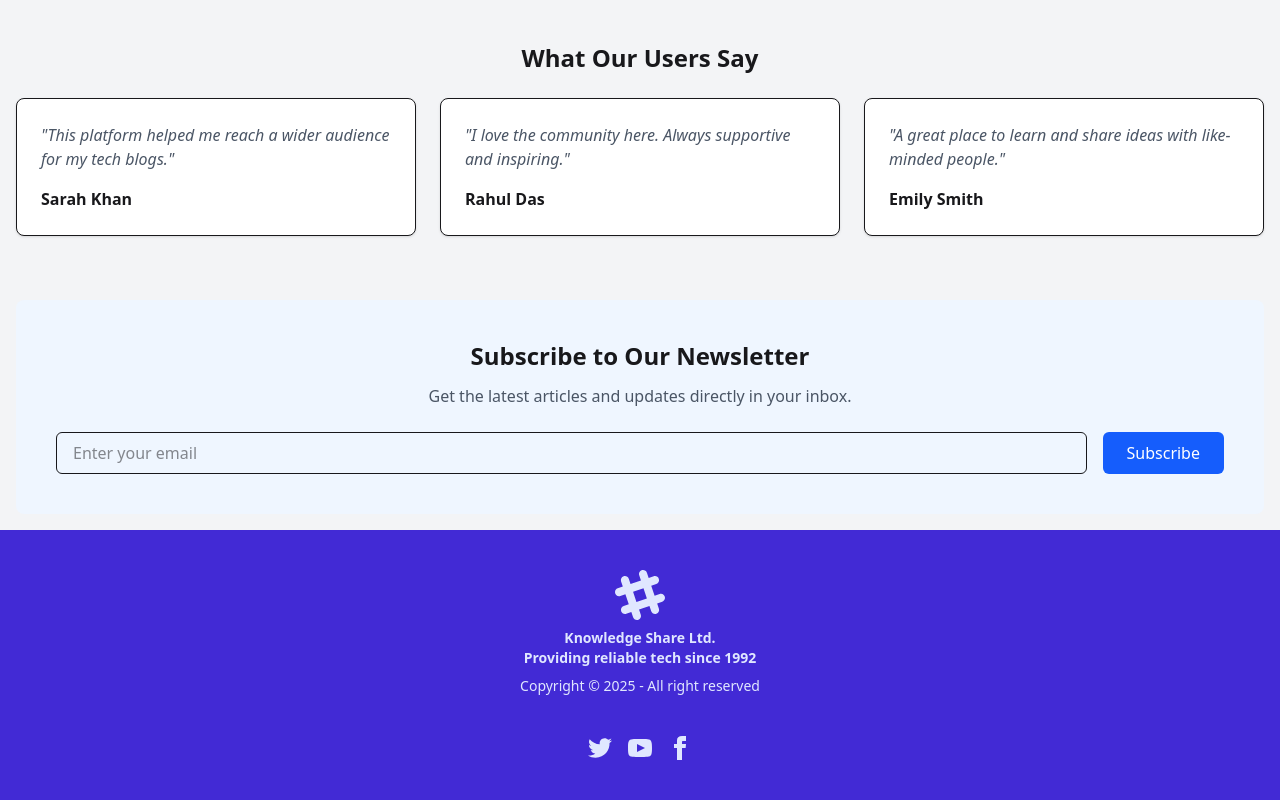
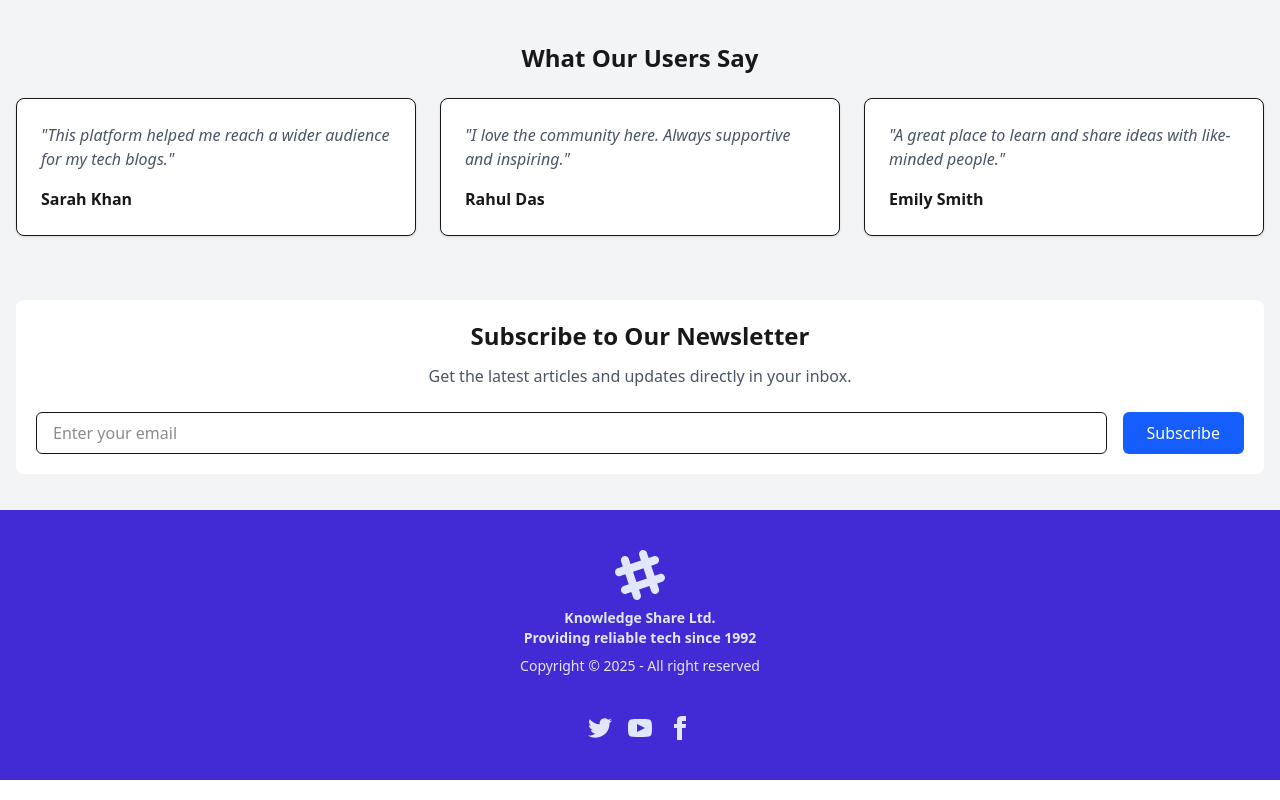
Before and after one commit to Souad5/Knowledge-Share, a React (Vite) app in the folder Client/: page / in a window 1280 px wide. Shown: the part 1327-2127 px from the top of the page. Built offline with nearby package versions, Linux system fonts and the light colour scheme; no server answers.

Commit message:
home page design

```diff
--- a/Client/src/Components/Home.jsx
+++ b/Client/src/Components/Home.jsx
@@ -216,7 +216,7 @@ const Home = () => {
       </section>
 
       {/* Testimonials */}
-      <section>
+      <section >
         <h2 className="text-2xl font-semibold mb-6 text-center">
           What Our Users Say
         </h2>
@@ -256,7 +256,7 @@ const Home = () => {
         initial="hidden"
         whileInView="show"
         viewport={{ once: true }}
-        className="bg-blue-50 p-10 rounded-lg text-center"
+        className="bg-white p-5 rounded-lg text-center mb-5"
       >
         <h2 className="text-2xl font-bold mb-3">Subscribe to Our Newsletter</h2>
         <p className="text-gray-600 mb-6">
--- a/Client/src/Components/Navbar.jsx
+++ b/Client/src/Components/Navbar.jsx
@@ -43,7 +43,7 @@ const Navbar = () => {
             ) : (
               <div className="dropdown dropdown-end">
                 <label tabIndex={0} className="btn btn-ghost btn-circle avatar">
-                  <div className="w-10 rounded-full">
+                  <div className={`w-10 rounded-full `}>
                     <img src={user.photoURL || "https://i.ibb.co/SnGx7FN/user.png"} alt="User" />
                   </div>
                 </label>
```
